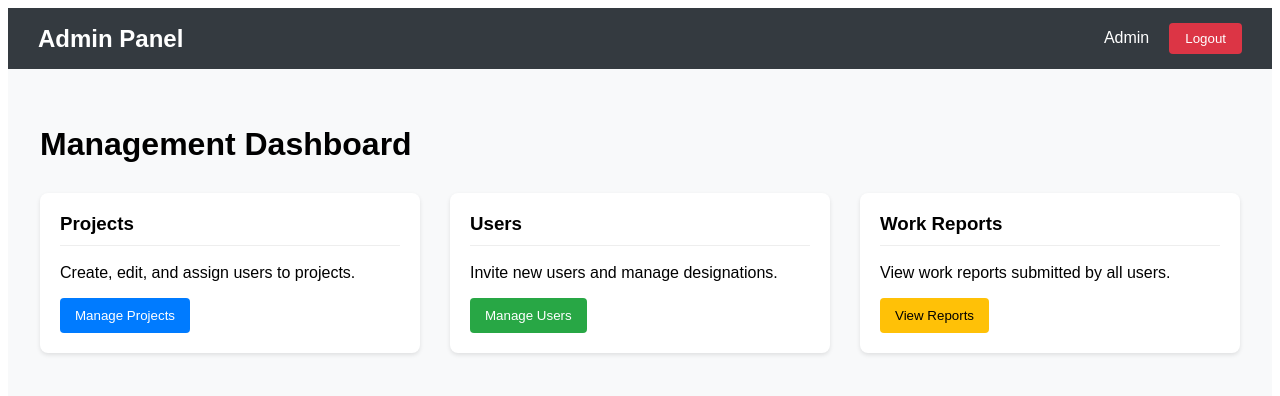
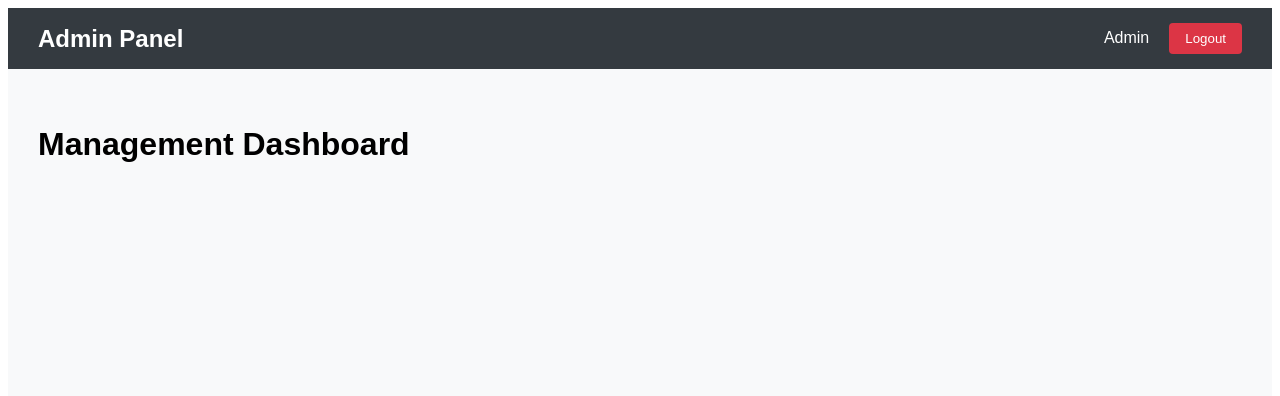
Before and after one commit to ryz3006/OneTeam, a React (Vite) app in the folder apps/admin-ui/: page /#/dashboard in a window 1280 px wide. Shown: the top 396 px of the page. Built offline with nearby package versions, Linux system fonts and the light colour scheme; no server answers.

Commit message:
Update AdminDashboardPage.jsx

```diff
--- a/apps/admin-ui/src/pages/AdminDashboardPage.jsx
+++ b/apps/admin-ui/src/pages/AdminDashboardPage.jsx
@@ -18,49 +18,16 @@ const AdminDashboardPage = () => {
 
   return (
     <div style={{ fontFamily: 'sans-serif', backgroundColor: '#f8f9fa', minHeight: '100vh' }}>
-      {/* Header */}
       <header style={{ backgroundColor: '#343a40', color: 'white', padding: '15px 30px', display: 'flex', justifyContent: 'space-between', alignItems: 'center' }}>
         <h1 style={{ fontSize: '1.5rem', margin: 0 }}>Admin Panel</h1>
         <div>
           <span style={{ marginRight: '20px' }}>{user ? user.email : 'Admin'}</span>
-          <button
-            onClick={handleLogout}
-            style={{ backgroundColor: '#dc3545', color: 'white', border: 'none', padding: '8px 16px', borderRadius: '4px', cursor: 'pointer' }}
-          >
+          <button onClick={handleLogout} style={{ backgroundColor: '#dc3545', color: 'white', border: 'none', padding: '8px 16px', borderRadius: '4px', cursor: 'pointer' }}>
             Logout
           </button>
         </div>
       </header>
-
-      {/* Main Content */}
-      <main style={{ padding: '30px' }}>
-        <div style={{ maxWidth: '1200px', margin: '0 auto' }}>
-          <h2 style={{ fontSize: '2rem', marginBottom: '30px' }}>Management Dashboard</h2>
-
-          <div style={{ display: 'grid', gridTemplateColumns: 'repeat(auto-fit, minmax(250px, 1fr))', gap: '30px' }}>
-            {/* Project Management Card */}
-            <div style={{ backgroundColor: 'white', padding: '20px', borderRadius: '8px', boxShadow: '0 2px 4px rgba(0,0,0,0.1)' }}>
-              <h3 style={{ marginTop: 0, borderBottom: '1px solid #eee', paddingBottom: '10px' }}>Projects</h3>
-              <p>Create, edit, and assign users to projects.</p>
-              <button style={{ backgroundColor: '#007bff', color: 'white', border: 'none', padding: '10px 15px', borderRadius: '4px', cursor: 'pointer' }}>Manage Projects</button>
-            </div>
-
-            {/* User Management Card */}
-            <div style={{ backgroundColor: 'white', padding: '20px', borderRadius: '8px', boxShadow: '0 2px 4px rgba(0,0,0,0.1)' }}>
-              <h3 style={{ marginTop: 0, borderBottom: '1px solid #eee', paddingBottom: '10px' }}>Users</h3>
-              <p>Invite new users and manage designations.</p>
-              <button style={{ backgroundColor: '#28a745', color: 'white', border: 'none', padding: '10px 15px', borderRadius: '4px', cursor: 'pointer' }}>Manage Users</button>
-            </div>
-
-            {/* Reports Card */}
-            <div style={{ backgroundColor: 'white', padding: '20px', borderRadius: '8px', boxShadow: '0 2px 4px rgba(0,0,0,0.1)' }}>
-              <h3 style={{ marginTop: 0, borderBottom: '1px solid #eee', paddingBottom: '10px' }}>Work Reports</h3>
-              <p>View work reports submitted by all users.</p>
-              <button style={{ backgroundColor: '#ffc107', color: 'black', border: 'none', padding: '10px 15px', borderRadius: '4px', cursor: 'pointer' }}>View Reports</button>
-            </div>
-          </div>
-        </div>
-      </main>
+      <main style={{ padding: '30px' }}><h2 style={{ fontSize: '2rem', marginBottom: '30px' }}>Management Dashboard</h2></main>
     </div>
   );
 };
```
